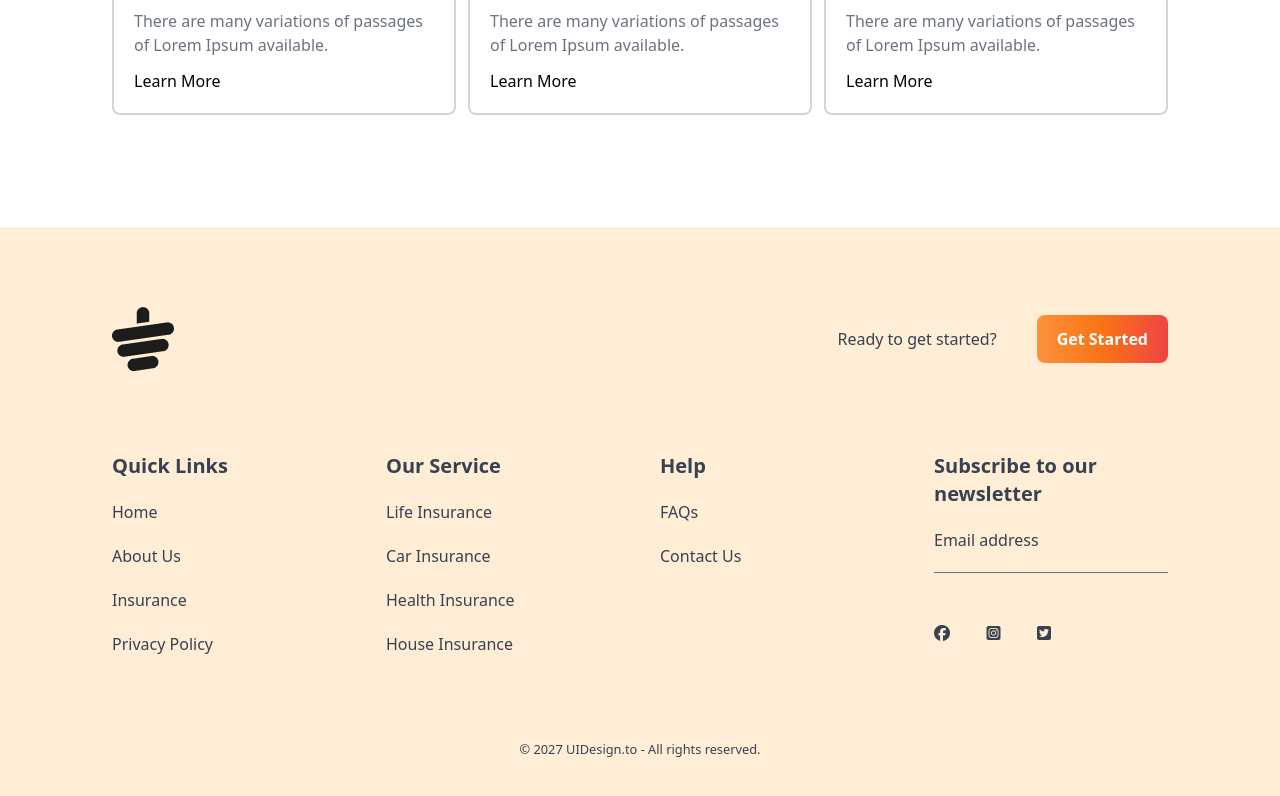
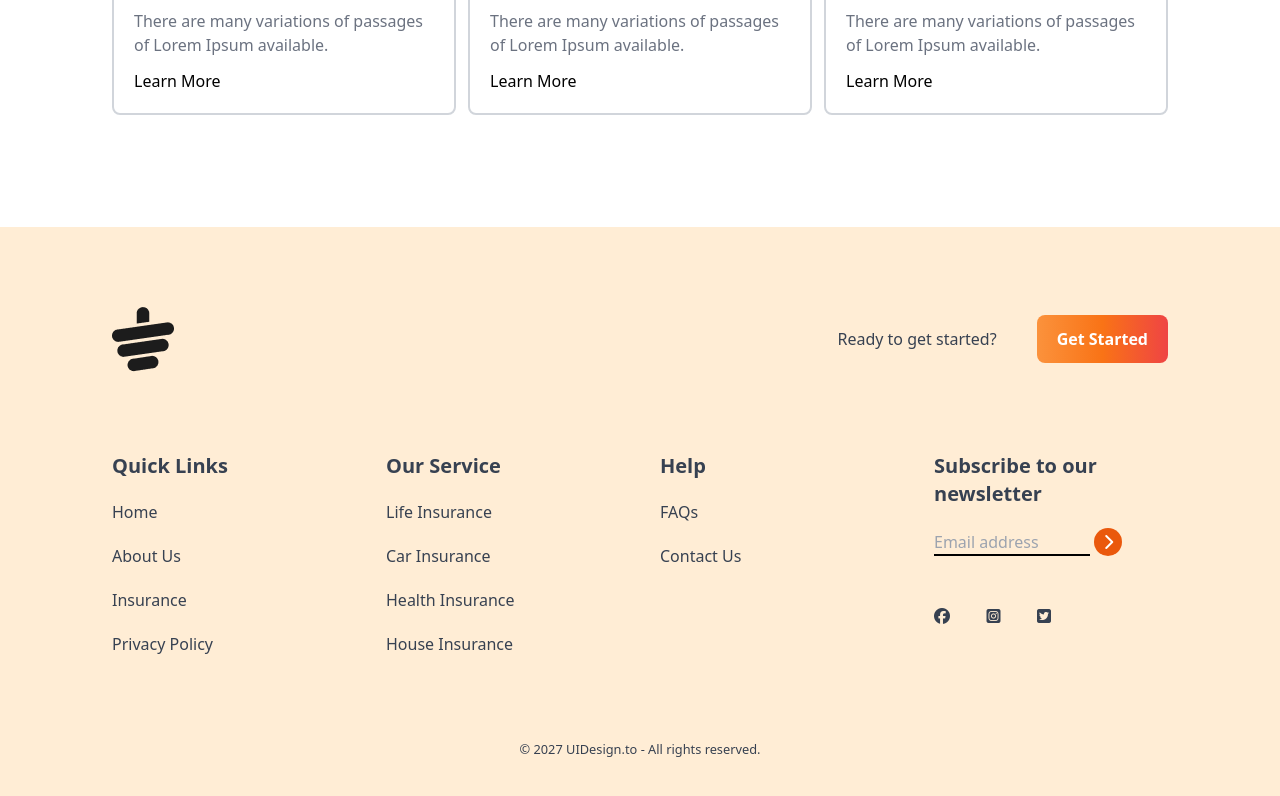
Before and after one commit to thinkGrow/tea-figma-tailwind, a website: page index.html in a window 1280 px wide. Shown: the part 3003-3799 px from the top of the page. Drawn offline with Linux system fonts and the light colour scheme.

Commit message:
Made e-mail address as input and logo

```diff
--- a/index.html
+++ b/index.html
@@ -360,8 +360,15 @@
             <!-- card 4 -->
             <div class="flex flex-col gap-5">
                 <h1 class="text-xl font-bold">Subscribe to our <br> newsletter</h1>
-                <p>Email address</p>
-                <hr class="border-t-1 border-gray-500">
+
+                <div>
+                    <input type="text" placeholder="Email address"
+                        class="space-y-2 bg-transparent border-b-2 border-black w-4/6">
+                    <i
+                        class="fa-solid fa-chevron-right w-7 h-7 bg-orange-600 rounded-full text-white inline-flex justify-center items-center"></i>
+
+                </div>
+                <!-- <hr class="border-t-1 border-gray-500"> -->
                 <!-- socials -->
                 <div class="flex justify-between w-1/2 mt-8 mb-2">
                     <i class="fa-brands fa-facebook"></i>
```
Also changed, not shown: src/output.css.
